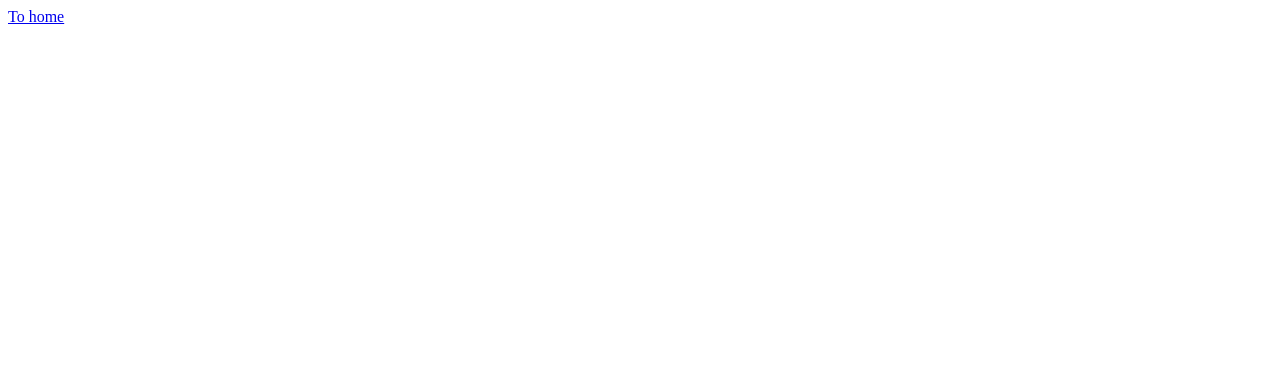
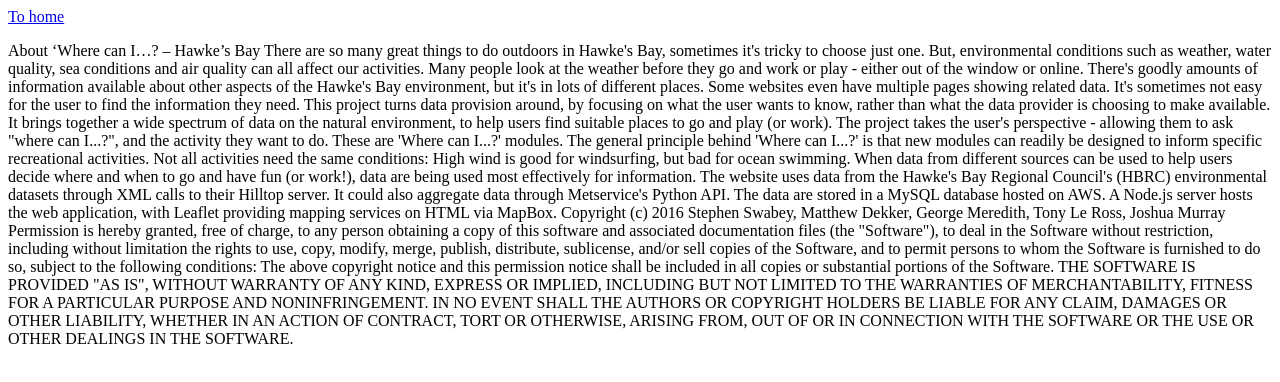
Before and after one commit to canzuk5/plan-your-rec-server, a website: page www/about.html in a window 1280 px wide. Drawn offline with Linux system fonts and the light colour scheme.

Commit message:
addded about

```diff
--- a/www/about.html
+++ b/www/about.html
@@ -3,4 +3,18 @@
 </head>
 <body>
 <a href="/public/index.html">To home</a>
+<p>About ‘Where can I…? – Hawke’s Bay
+There are so many great things to do outdoors in Hawke's Bay, sometimes it's tricky to choose just one. But, environmental conditions such as weather, water quality, sea conditions and air quality can all affect our activities.
+Many people look at the weather before they go and work or play - either out of the window or online. There's goodly amounts of information available about other aspects of the Hawke's Bay environment, but it's in lots of different places. Some websites even have multiple pages showing related data. It's sometimes not easy for the user to find the information they need.
+This project turns data provision around, by focusing on what the user wants to know, rather than what the data provider is choosing to make available. It brings together a wide spectrum of data on the natural environment, to help users find suitable places to go and play (or work). The project takes the user's perspective - allowing them to ask "where can I...?", and the activity they want to do. These are 'Where can I...?' modules.
+The general principle behind 'Where can I...?' is that new modules can readily be designed to inform specific recreational activities. Not all activities need the same conditions: High wind is good for windsurfing, but bad for ocean swimming. When data from different sources can be used to help users decide where and when to go and have fun (or work!), data are being used most effectively for information.
+The website uses data from the Hawke's Bay Regional Council's (HBRC) environmental datasets through XML calls to their Hilltop server. It could also aggregate data through Metservice's Python API. The data are stored in a MySQL database hosted on AWS. A Node.js server hosts the web application, with Leaflet providing mapping services on HTML via MapBox.
+Copyright (c) 2016 Stephen Swabey, Matthew Dekker, George Meredith, Tony Le Ross, Joshua Murray
+Permission is hereby granted, free of charge, to any person obtaining a copy of this software and associated documentation files (the "Software"), to deal in the Software without restriction, including without limitation the rights to use, copy, modify, merge, publish, distribute, sublicense, and/or sell copies of the Software, and to permit persons to whom the Software is furnished to do so, subject to the following conditions:
+
+The above copyright notice and this permission notice shall be included in all copies or substantial portions of the Software.
+
+THE SOFTWARE IS PROVIDED "AS IS", WITHOUT WARRANTY OF ANY KIND, EXPRESS OR IMPLIED, INCLUDING BUT NOT LIMITED TO THE WARRANTIES OF MERCHANTABILITY, FITNESS FOR A PARTICULAR PURPOSE AND NONINFRINGEMENT. IN NO EVENT SHALL THE AUTHORS OR COPYRIGHT HOLDERS BE LIABLE FOR ANY CLAIM, DAMAGES OR OTHER LIABILITY, WHETHER IN AN ACTION OF CONTRACT, TORT OR OTHERWISE, ARISING FROM, OUT OF OR IN CONNECTION WITH THE SOFTWARE OR THE USE OR OTHER DEALINGS IN THE SOFTWARE.
+
+</p>
 </body>
```
Also changed, not shown: www/index.html (+2 -2 lines).
